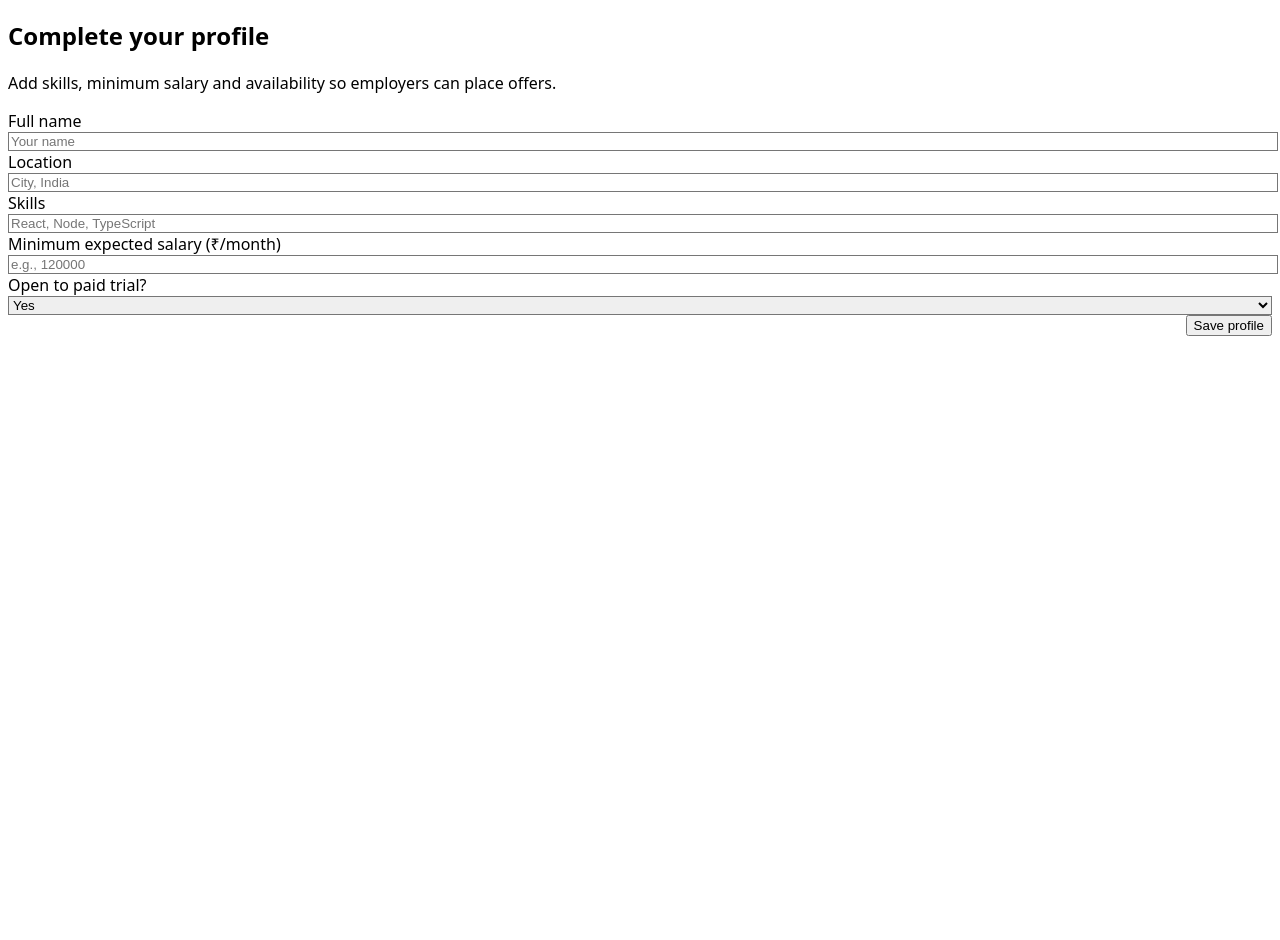
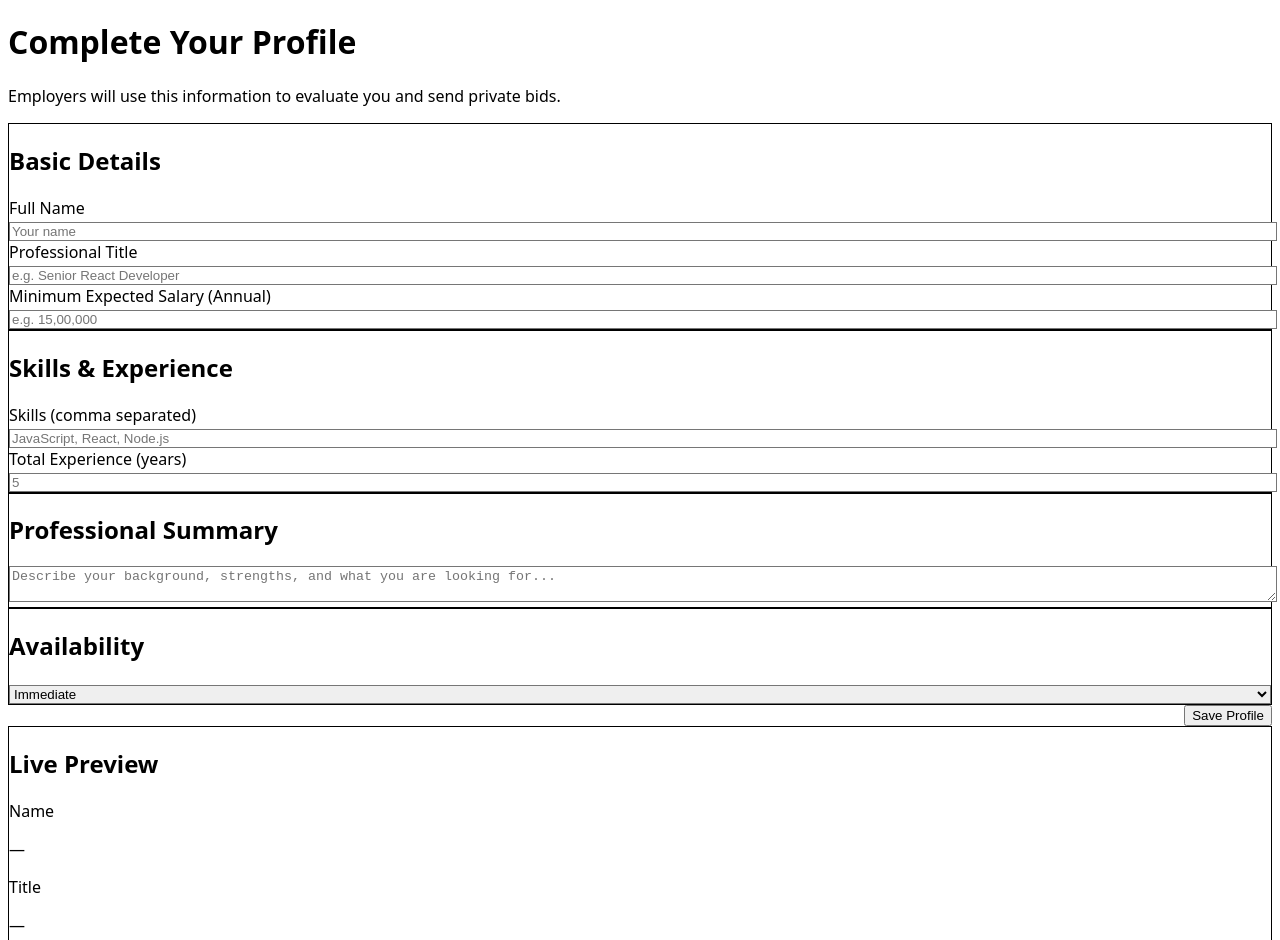
Before and after one commit to ramcignex-del/TalentBid, a Next.js app: page /profile/setup in a window 1280 px wide. Shown: the part 32-972 px from the top of the page. Before the commit the page ends 808 px from the top, so only its background shows below. Built offline with nearby package versions, Linux system fonts and the light colour scheme.

Commit message:
Update page.tsx

```diff
--- a/app/profile/setup/page.tsx
+++ b/app/profile/setup/page.tsx
@@ -1,47 +1,220 @@
-// app/profile/setup/page.tsx
-export default function ProfileSetupPage() {
+"use client";
+
+import { useState } from "react";
+import { Input } from "@/components/ui/Input";
+import { Button } from "@/components/ui/Button";
+import { Card } from "@/components/ui/Card";
+
+export default function ProfileSetup() {
+  const [form, setForm] = useState({
+    full_name: "",
+    title: "",
+    min_salary: "",
+    skills: "",
+    experience: "",
+    summary: "",
+    availability: "Immediate",
+  });
+
+  const [saving, setSaving] = useState(false);
+
+  function update(field: string, value: any) {
+    setForm((prev) => ({ ...prev, [field]: value }));
+  }
+
+  async function submit() {
+    setSaving(true);
+
+    await fetch("/api/candidates", {
+      method: "POST",
+      body: JSON.stringify(form),
+    });
+
+    setSaving(false);
+    window.location.href = "/dashboard";
+  }
+
   return (
-    <section className="max-w-3xl mx-auto">
-      <div className="rounded-xl bg-white p-8 shadow-sm">
-        <h1 className="text-2xl font-semibold">Complete your profile</h1>
-        <p className="mt-2 text-sm text-slate-500">Add skills, minimum salary and availability so employers can place offers.</p>
+    <div className="max-w-6xl mx-auto py-16 px-6">
+      <h1 className="text-3xl font-semibold text-slate-900">
+        Complete Your Profile
+      </h1>
+      <p className="text-slate-600 mt-2">
+        Employers will use this information to evaluate you and send private bids.
+      </p>
 
-        <form className="mt-6 space-y-4">
-          <div className="grid gap-4 sm:grid-cols-2">
+      <div className="mt-12 grid grid-cols-1 lg:grid-cols-3 gap-10">
+        {/* Form Section */}
+        <div className="lg:col-span-2 space-y-10">
+          {/* Personal Info */}
+          <Card className="p-8 space-y-6">
+            <h2 className="text-xl font-semibold text-slate-800">Basic Details</h2>
+
             <div>
-              <label className="text-sm font-medium">Full name</label>
-              <input className="mt-2 block w-full rounded-md border px-3 py-2" placeholder="Your name" />
+              <label className="text-sm font-medium text-slate-700">
+                Full Name
+              </label>
+              <Input
+                className="mt-2"
+                placeholder="Your name"
+                value={form.full_name}
+                onChange={(e) => update("full_name", e.target.value)}
+              />
             </div>
+
             <div>
-              <label className="text-sm font-medium">Location</label>
-              <input className="mt-2 block w-full rounded-md border px-3 py-2" placeholder="City, India" />
+              <label className="text-sm font-medium text-slate-700">
+                Professional Title
+              </label>
+              <Input
+                className="mt-2"
+                placeholder="e.g. Senior React Developer"
+                value={form.title}
+                onChange={(e) => update("title", e.target.value)}
+              />
+            </div>
+
+            <div>
+              <label className="text-sm font-medium text-slate-700">
+                Minimum Expected Salary (Annual)
+              </label>
+              <Input
+                type="number"
+                className="mt-2"
+                placeholder="e.g. 15,00,000"
+                value={form.min_salary}
+                onChange={(e) => update("min_salary", e.target.value)}
+              />
+            </div>
+          </Card>
+
+          {/* Skills + Experience */}
+          <Card className="p-8 space-y-6">
+            <h2 className="text-xl font-semibold text-slate-800">
+              Skills & Experience
+            </h2>
+
+            <div>
+              <label className="text-sm font-medium text-slate-700">
+                Skills (comma separated)
+              </label>
+              <Input
+                className="mt-2"
+                placeholder="JavaScript, React, Node.js"
+                value={form.skills}
+                onChange={(e) => update("skills", e.target.value)}
+              />
+            </div>
+
+            <div>
+              <label className="text-sm font-medium text-slate-700">
+                Total Experience (years)
+              </label>
+              <Input
+                type="number"
+                className="mt-2"
+                placeholder="5"
+                value={form.experience}
+                onChange={(e) => update("experience", e.target.value)}
+              />
+            </div>
+          </Card>
+
+          {/* Summary */}
+          <Card className="p-8 space-y-6">
+            <h2 className="text-xl font-semibold text-slate-800">
+              Professional Summary
+            </h2>
+
+            <textarea
+              className="w-full rounded-xl border border-slate-300 p-4 text-sm h-32 focus:ring-2 focus:ring-slate-900/10"
+              placeholder="Describe your background, strengths, and what you are looking for..."
+              value={form.summary}
+              onChange={(e) => update("summary", e.target.value)}
+            />
+          </Card>
+
+          {/* Availability */}
+          <Card className="p-8 space-y-6">
+            <h2 className="text-xl font-semibold text-slate-800">
+              Availability
+            </h2>
+
+            <select
+              className="w-full rounded-xl border border-slate-300 p-3 text-sm focus:ring-2 focus:ring-slate-900/10"
+              value={form.availability}
+              onChange={(e) => update("availability", e.target.value)}
+            >
+              <option>Immediate</option>
+              <option>Within 15 Days</option>
+              <option>Within 30 Days</option>
+              <option>Within 60 Days</option>
+            </select>
+          </Card>
+
+          {/* Submit */}
+          <div className="flex justify-end">
+            <Button onClick={submit} disabled={saving}>
+              {saving ? "Saving..." : "Save Profile"}
+            </Button>
           </div>
         </div>
 
+        {/* Preview Panel */}
         <div>
-            <label className="text-sm font-medium">Skills</label>
-            <input className="mt-2 block w-full rounded-md border px-3 py-2" placeholder="React, Node, TypeScript" />
+          <Card className="p-8 sticky top-24">
+            <h2 className="text-lg font-semibold text-slate-800 mb-6">
+              Live Preview
+            </h2>
+
+            <div className="space-y-4 text-sm">
+              <div>
+                <p className="text-slate-500">Name</p>
+                <p className="font-medium text-slate-800">
+                  {form.full_name || "—"}
+                </p>
               </div>
 
-          <div className="grid gap-4 sm:grid-cols-2">
               <div>
-              <label className="text-sm font-medium">Minimum expected salary (₹/month)</label>
-              <input className="mt-2 block w-full rounded-md border px-3 py-2" placeholder="e.g., 120000" />
+                <p className="text-slate-500">Title</p>
+                <p className="font-medium text-slate-800">
+                  {form.title || "—"}
+                </p>
               </div>
+
               <div>
-              <label className="text-sm font-medium">Open to paid trial?</label>
-              <select className="mt-2 block w-full rounded-md border px-3 py-2">
-                <option>Yes</option>
-                <option>No</option>
-              </select>
+                <p className="text-slate-500">Minimum Salary</p>
+                <p className="font-medium text-slate-800">
+                  {form.min_salary
+                    ? `₹${Number(form.min_salary).toLocaleString()}`
+                    : "—"}
+                </p>
+              </div>
+
+              <div>
+                <p className="text-slate-500">Skills</p>
+                <p className="font-medium text-slate-800">
+                  {form.skills || "—"}
+                </p>
+              </div>
+
+              <div>
+                <p className="text-slate-500">Summary</p>
+                <p className="text-slate-700 whitespace-pre-wrap">
+                  {form.summary || "—"}
+                </p>
+              </div>
+
+              <div>
+                <p className="text-slate-500">Availability</p>
+                <p className="font-medium text-slate-800">
+                  {form.availability}
+                </p>
               </div>
             </div>
-
-          <div className="flex justify-end">
-            <button type="submit" className="px-5 py-2 bg-blue-600 text-white rounded-md">Save profile</button>
+          </Card>
         </div>
-        </form>
       </div>
-    </section>
+    </div>
   );
 }
```
Lines whose indentation alone changed are shown as unchanged.
